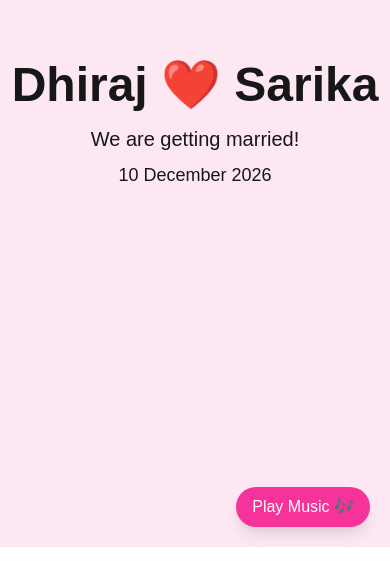
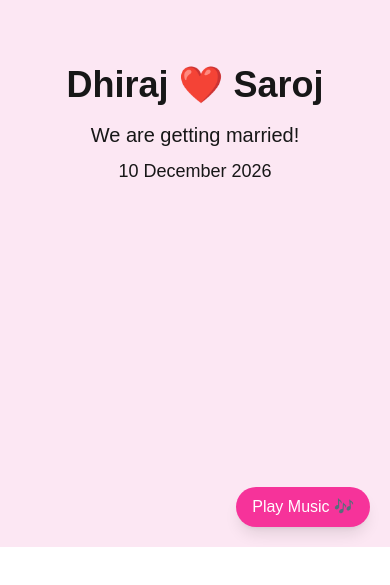
Before and after one commit to DHIRAJVERMA612/wedding-invite, a Next.js app: page / in a window 390 px wide. Shown: the part 297-882 px from the top of the page. Built offline with nearby package versions, Linux system fonts and the light colour scheme.

Commit message:
Fix mobile color issue3

```diff
--- a/app/components/Hero.tsx
+++ b/app/components/Hero.tsx
@@ -7,12 +7,12 @@
     <div className="h-screen flex flex-col justify-center items-center bg-pink-100 text-center">
 
       <motion.h1
-        className="text-5xl font-bold"
+        className="text-4xl md:text-5xl font-bold text-grey-600"
         initial={{ opacity: 0, y: -50 }}
         animate={{ opacity: 1, y: 0 }}
         transition={{ duration: 1 }}
       >
-        Dhiraj ❤️ Sarika
+        Dhiraj ❤️ Saroj
       </motion.h1>
 
       <motion.p
```
